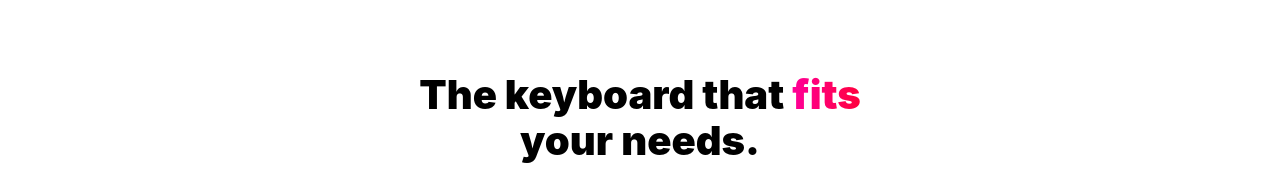
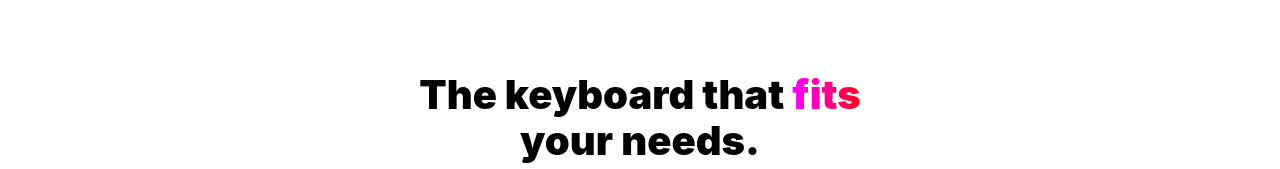
Before and after one commit to provsalt/Keychron_Redesign, a website built with Vite: page index.html in a window 1280 px wide. Shown: the part 138-307 px from the top of the page. Built offline with nearby package versions, Linux system fonts and the light colour scheme.

Commit message:
feat: Use in oklch for highlight gradient for a more pleasing gradient transition.

```diff
--- a/css/styles.css
+++ b/css/styles.css
@@ -15,7 +15,7 @@
 }
 
 .highlight {
-    background: linear-gradient(90deg, #ff0099, #ff003b);
+    background: linear-gradient(in oklch 90deg, fuchsia, red);
     background-clip: text;
     -webkit-background-clip: text;
     color: transparent;
```
